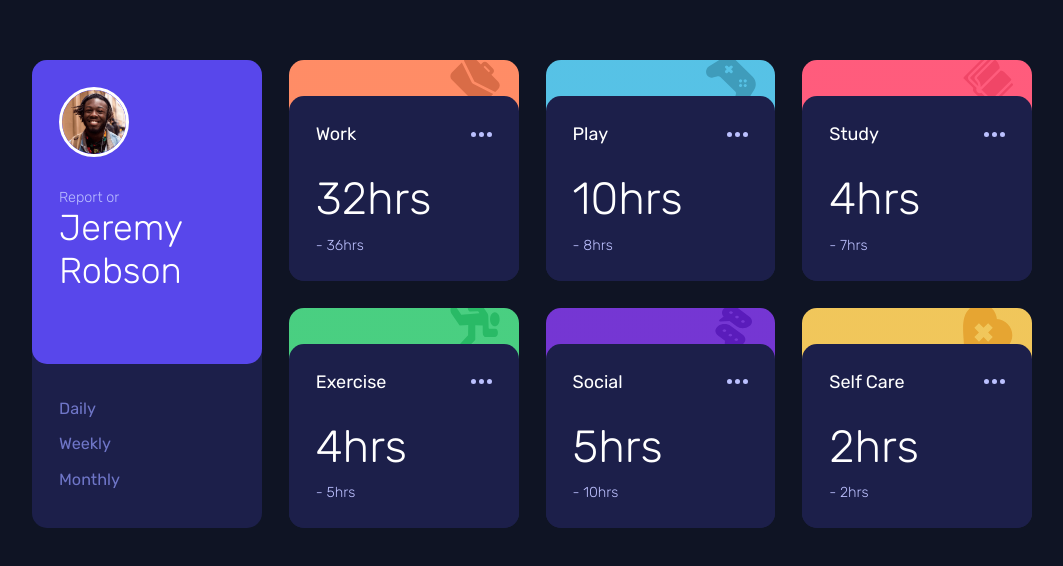
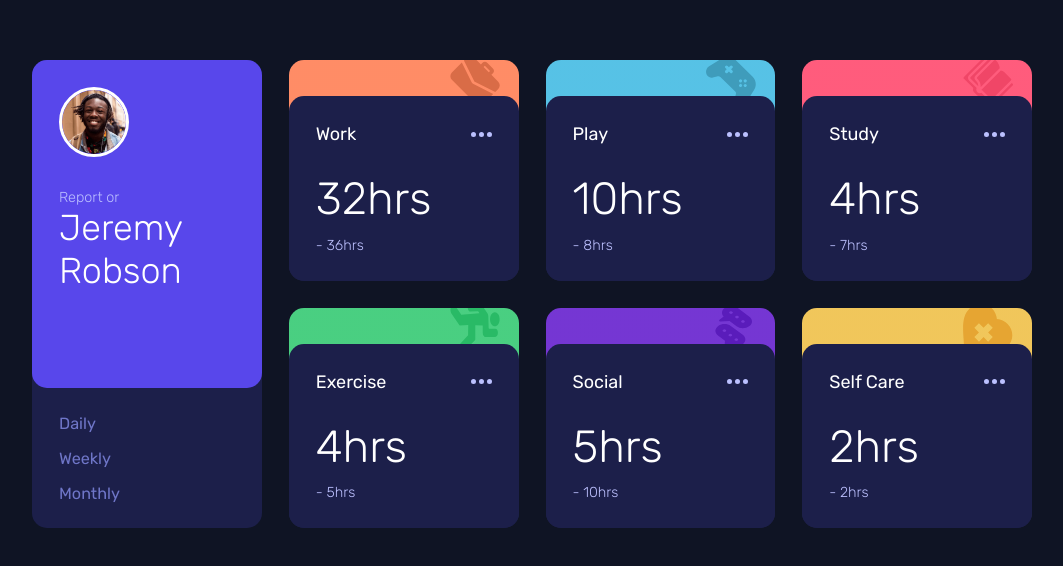
Before and after one commit to 987456987/time-tracking-dashboard, a React (Vite) app: page / in a window 1280 px wide. Shown: the part 106-672 px from the top of the page, without its empty margins (108-1171 px from the left). Built offline with nearby package versions, Linux system fonts and the light colour scheme.

Commit message:
profile layout

```diff
--- a/src/App.css
+++ b/src/App.css
@@ -87,7 +87,7 @@ p {
   background-color: var(--color-blue);
   padding: 1.5em;
 
-  height: 65%;
+  height: 70%;
   border-radius: 15px;
 }
 
@@ -108,7 +108,7 @@ p {
 
   color: var(--color-desaturated-blue);
 
-  padding: 1.5em 1.5em;
+  padding: 1em 1.5em;
 }
 
 .timeframe > label {
```
